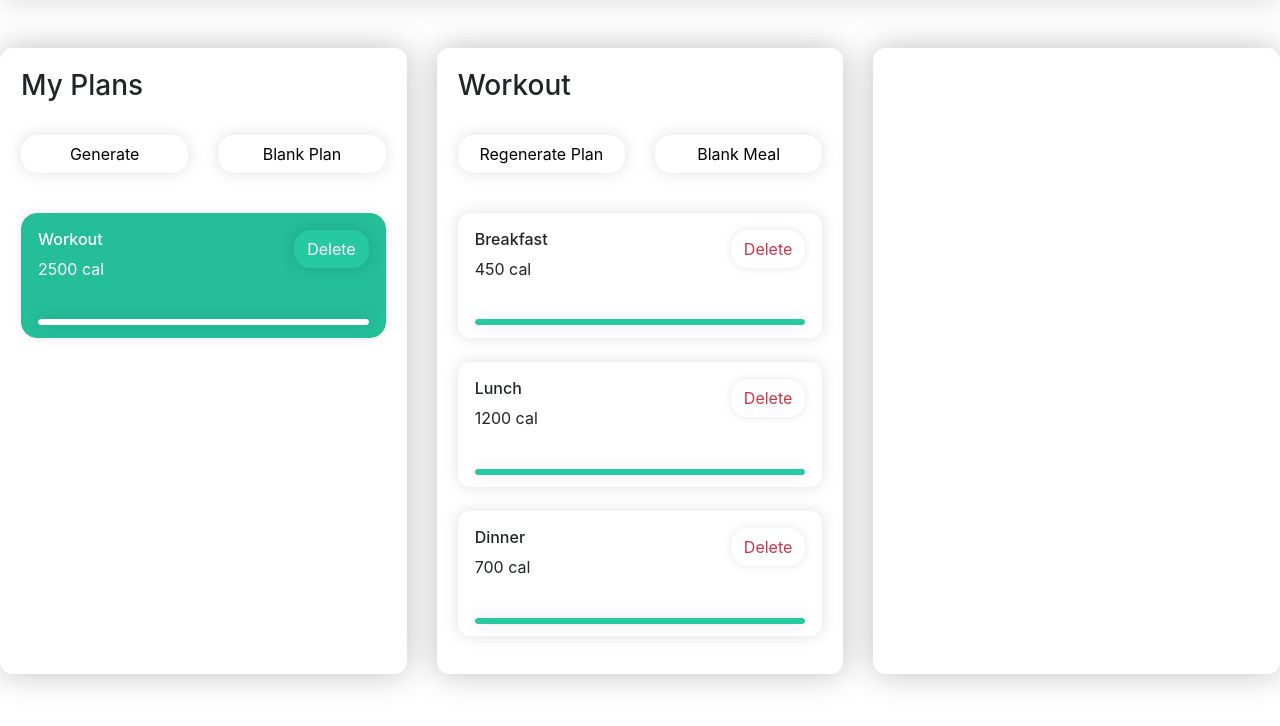
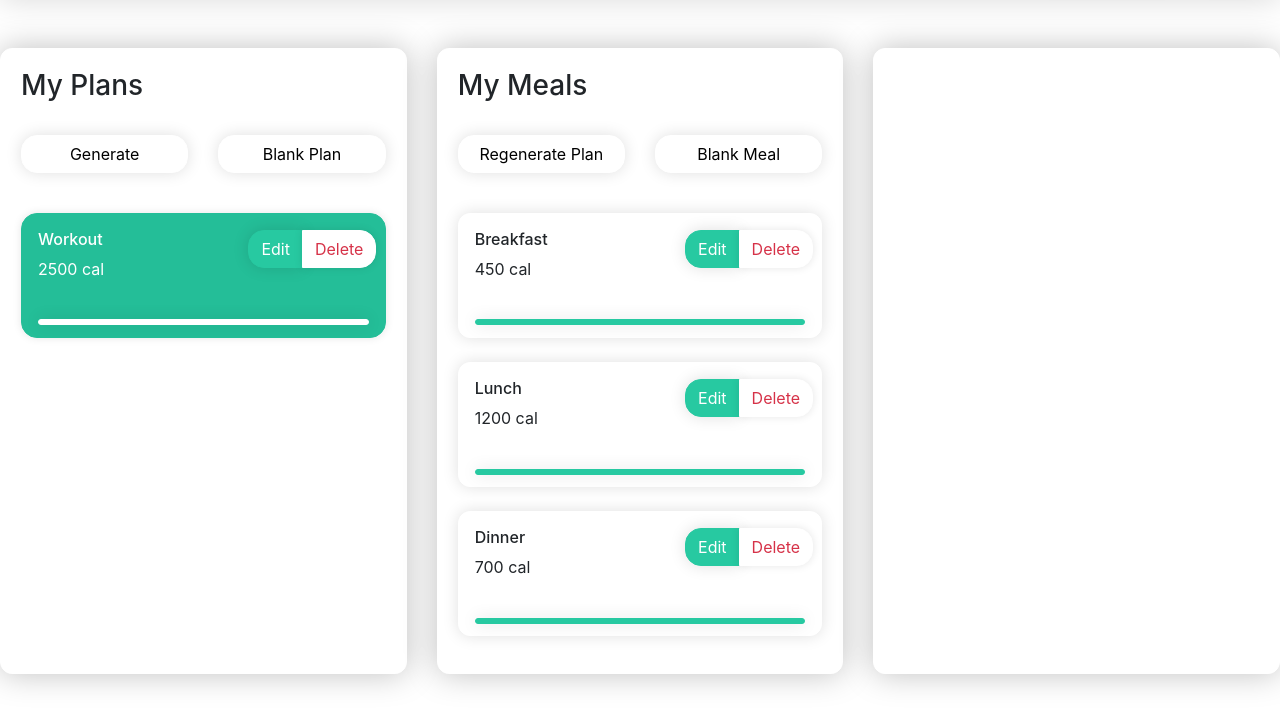
Before and after one commit to edwardpassagi/nutrition-app, a Flask app: a page that uses templates/home.html in a window 1280 px wide. Shown: the part 60-786 px from the top of the page. Run offline with Flask 2, Linux system fonts and the light colour scheme; data that the repository does not hold is empty; some libraries are stand-ins or nearby versions.

Commit message:
added the edit button to plans and meals (#32)
* added the edit button to plans and meals

* started implementing collapsible item panels

```diff
--- a/templates/home.html
+++ b/templates/home.html
@@ -94,18 +94,17 @@
                             {% endif %}
                                 <div class="card-body" style="padding:0px">
                                     <div class="row" style="min-height: 100%;">
-                                        <div class="col"
+                                        <div class="col collapse show" id="planItemCollapse" aria-expanded="true"
                                         style="transform: rotate(0); min-height: 100%;">
                                             <h6>{{plan['plan_name']}}</h6>
                                             <p>{{plan['plan_calories']}} cal</p>
                                             <a href="/details/planid:{{plan['plan_id']}}" class="stretched-link"></a>
                                         </div>
-                                        <div class="col-1">
-                                            {% if plan['plan_id'] == planID %}
-                                            <td><a href="/plan/delete/{{plan['plan_id']}}" class="btn btn-warning float-right">Delete</a></td>
-                                            {% else %}
-                                            <td><a href="/plan/delete/{{plan['plan_id']}}" class="btn btn-danger float-right">Delete</a></td>
-                                            {% endif %}
+                                        <div class="col-5">
+                                            <div class="btn-group" role="group" aria-label="Basic example">
+                                                <a href="/TODO:" class="btn btn-warning float-right">Edit</a>
+                                                <a href="/plan/delete/{{plan['plan_id']}}" class="btn btn-danger float-right">Delete</a>
+                                            </div>
                                         </div>
                                     </div>
                                     {% if plan['plan_id'] == planID %}
@@ -126,7 +125,7 @@
                 <div class="card panel">
                     <div class="inside-padding">
                         {% if planID %}
-                        <h3>{{planName}}</h3>
+                        <h3>My Meals</h3>
                         <br>
                         <div class="row">
                             <div class="col">
@@ -196,12 +195,11 @@
                                         <p>{{meal['meal_calories']}} cal</p>
                                         <a href="/details/planid:{{planID}}/mealid:{{meal['meal_id']}}" class="stretched-link"></a>
                                     </div>
-                                    <div class="col-1">
-                                        {% if meal['meal_id'] == mealID %}
-                                        <td><a href="/remove/planid:{{planID}}/mealid:{{meal['meal_id']}}" class="btn btn-warning float-right">Delete</a></td>
-                                        {% else %}
-                                        <td><a href="/remove/planid:{{planID}}/mealid:{{meal['meal_id']}}" class="btn btn-danger float-right">Delete</a></td>
-                                        {% endif %}
+                                    <div class="col-5">
+                                        <div class="btn-group" role="group" aria-label="Basic example">
+                                            <a href="/TODO:" class="btn btn-warning float-right">Edit</a>
+                                            <a href="/remove/planid:{{planID}}/mealid:{{meal['meal_id']}}" class="btn btn-danger float-right">Delete</a>
+                                        </div>
                                     </div>
                                 </div>
                                 {% if meal['meal_id'] == mealID %}
@@ -222,7 +220,7 @@
                 <div class="card panel">
                     <div class="inside-padding">
                         {% if mealID %}
-                        <h3>{{mealName}}</h3>
+                        <h3>Foods</h3>
                         <br>
                         <div class="row">
                             <div class="col">
```
